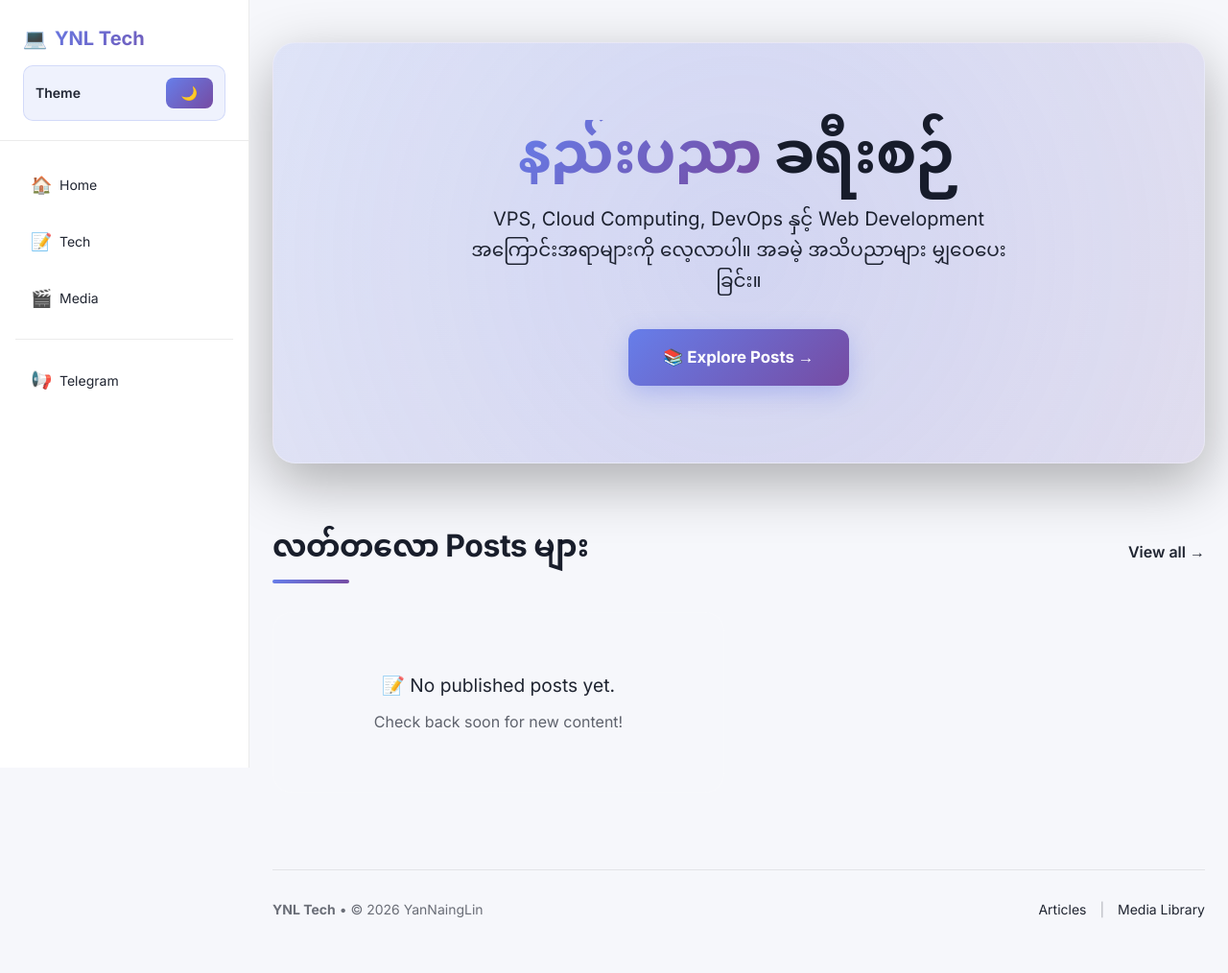
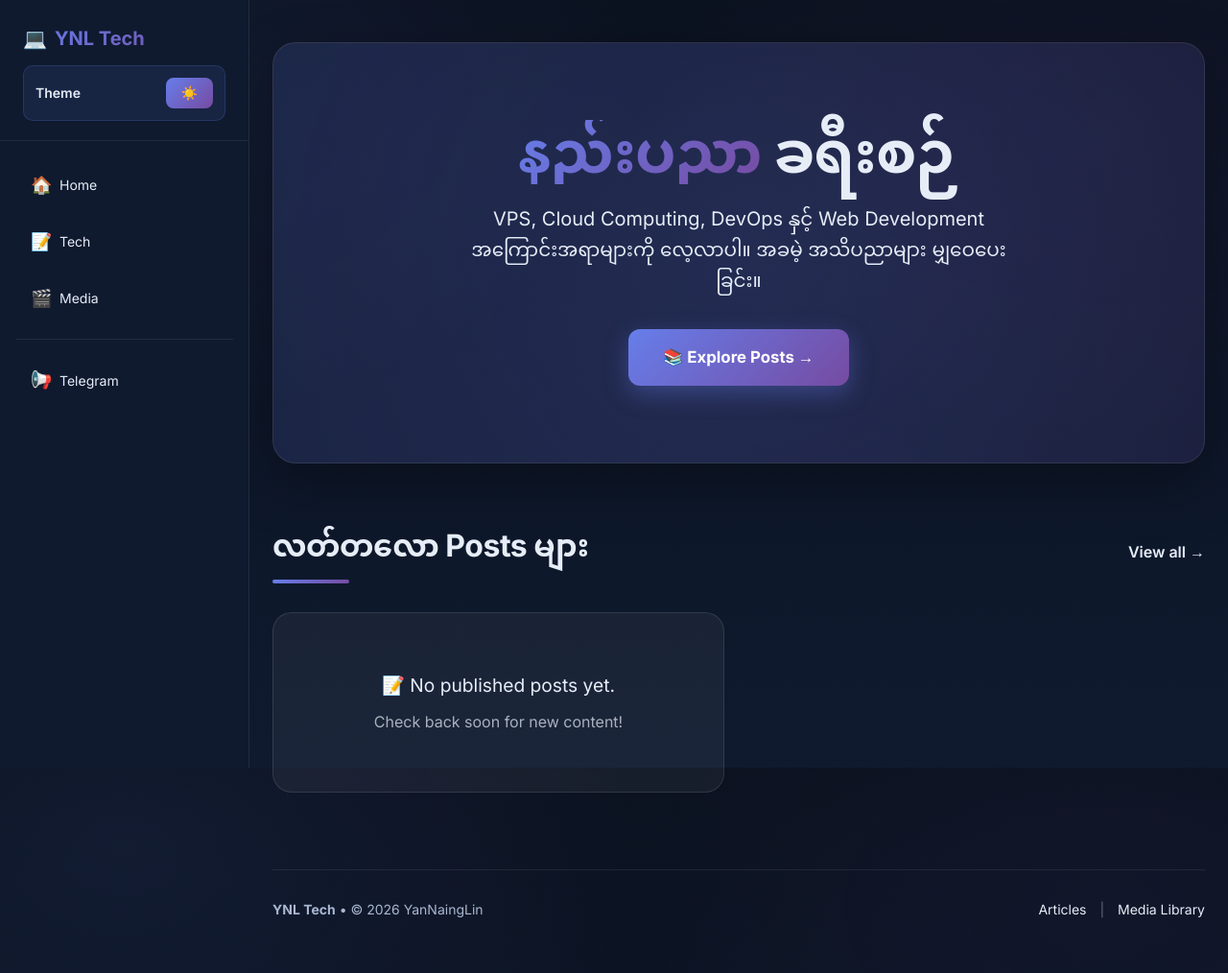
Before and after one commit to yannaing86tt/website, a Django app: template templates/home.html in a window 1280 px wide. Shown: the whole page at 96% size. Run offline with Django 5.2, Linux system fonts and the light colour scheme; the template is opened without the code that fills it, so the values that code supplies are empty.

Commit message:
Change default theme to dark mode

```diff
--- a/templates/public_base.html
+++ b/templates/public_base.html
@@ -335,7 +335,7 @@
     function toggleTheme() {
       const html = document.documentElement;
       const body = document.body;
-      const currentTheme = body.getAttribute('data-theme') || 'light';
+      const currentTheme = body.getAttribute('data-theme') || 'dark';
       const newTheme = currentTheme === 'light' ? 'dark' : 'light';
 
       body.setAttribute('data-theme', newTheme);
@@ -349,7 +349,7 @@
 
     // Load saved theme on page load
     window.addEventListener('DOMContentLoaded', () => {
-      const savedTheme = localStorage.getItem('theme') || 'light';
+      const savedTheme = localStorage.getItem('theme') || 'dark';
       const html = document.documentElement;
       const body = document.body;
 
```
